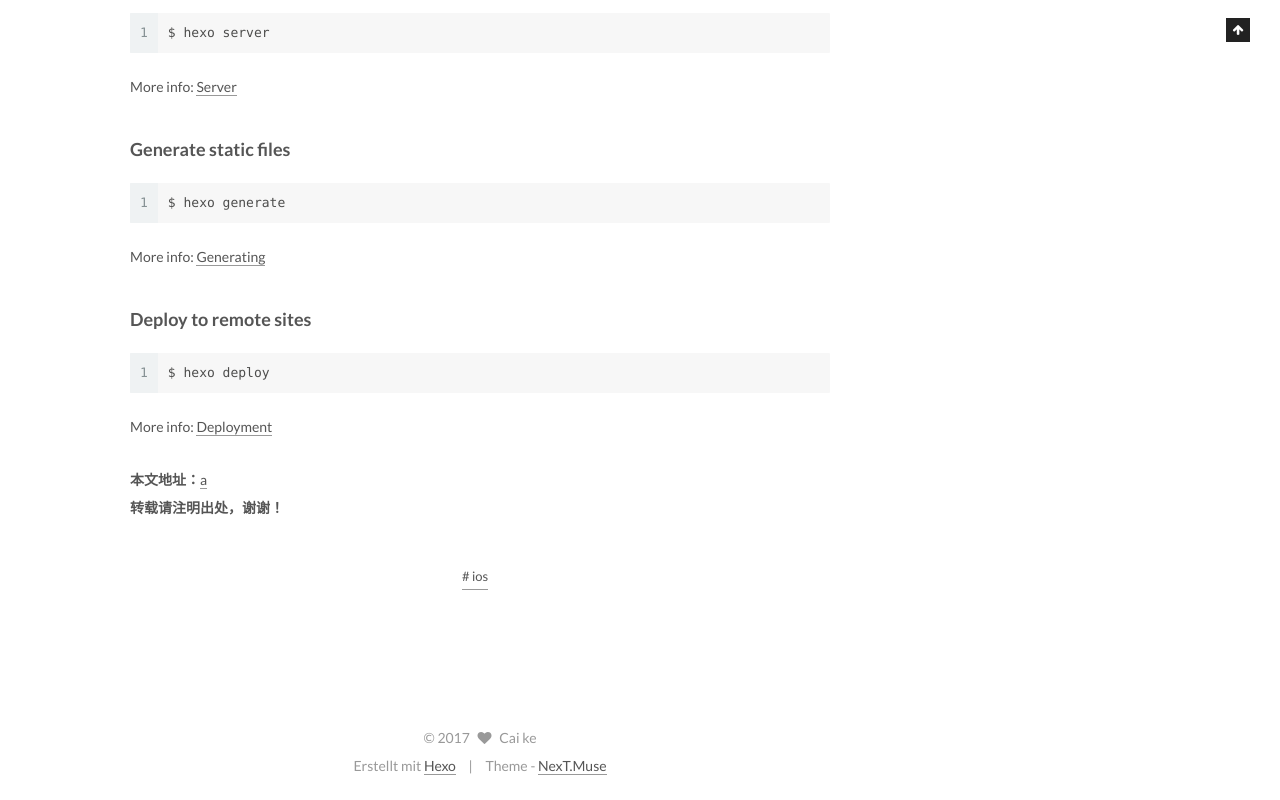
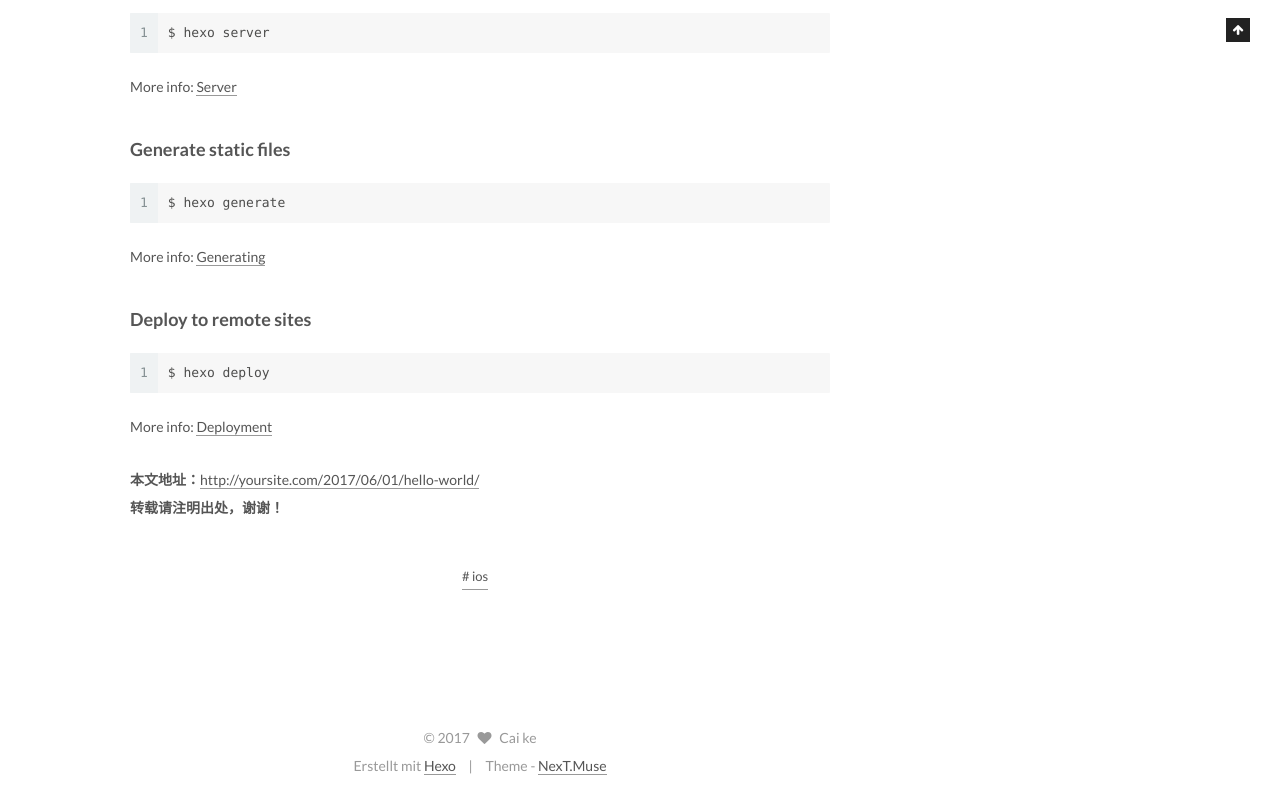
Before and after one commit to 90ck/90ck.github.io, a plain HTML site: page 2017/06/01/hello-world/index.html in a window 1280 px wide. Shown: the part 858-1658 px from the top of the page. Drawn offline with Linux system fonts and the light colour scheme.

Commit message:
Site updated: 2017-06-02 15:46:07

```diff
--- a/2017/06/01/hello-world/index.html
+++ b/2017/06/01/hello-world/index.html
@@ -361,7 +361,7 @@
 
     <div>
           <p id="div-border-left-red">
-          <b>本文地址：</b><a href="/" title="">a</a><br/><b>转载请注明出处，谢谢！</b>
+          <b>本文地址：</b><a href="/2017/06/01/hello-world/" title="Hello World">http://yoursite.com/2017/06/01/hello-world/</a><br/><b>转载请注明出处，谢谢！</b>
           </p>
     </div>
 
```
Also changed, not shown: index.html (+1 -1 lines).
